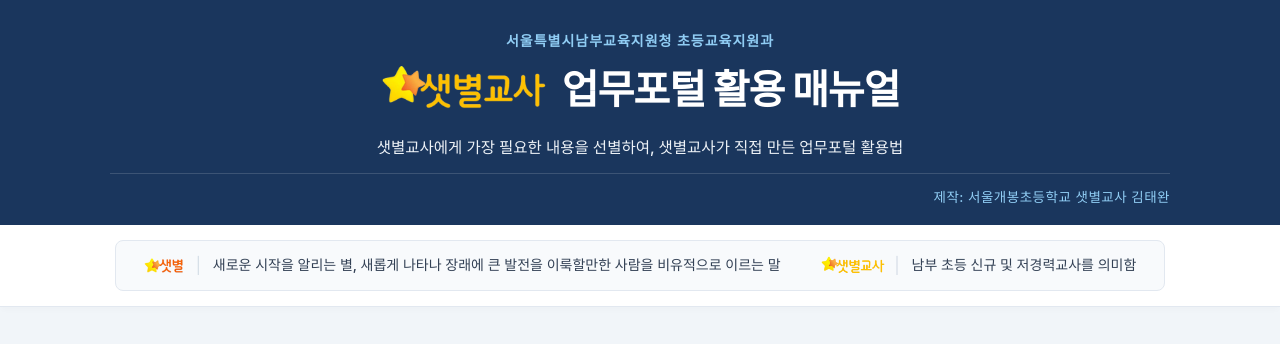
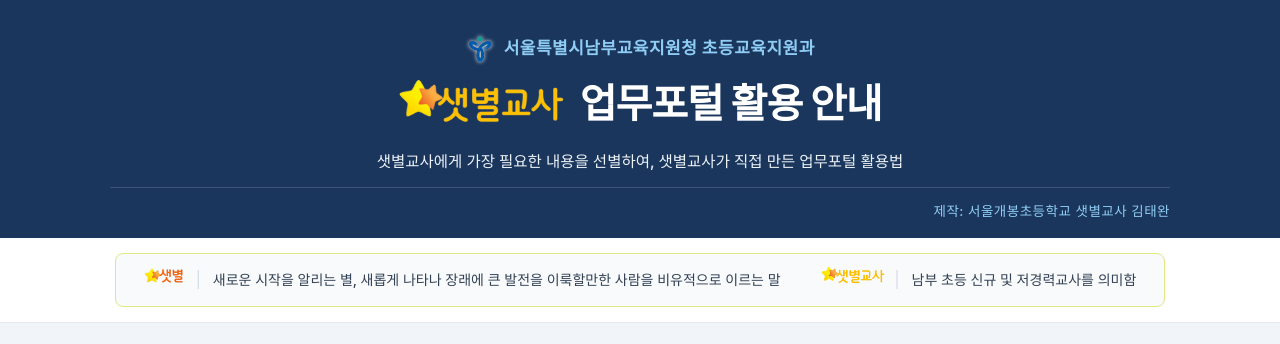
Before and after one commit to kalapui36/nambu, a plain HTML site: page index.html in a window 1280 px wide. Shown: the top 344 px of the page. Drawn offline with Linux system fonts and the light colour scheme; a web font is replaced by a local one.

Commit message:
Update index.html

```diff
--- a/index.html
+++ b/index.html
@@ -4,7 +4,7 @@
     <meta charset="UTF-8">
     <meta name="viewport" content="width=device-width, initial-scale=1.0">
     <meta name="robots" content="noindex, nofollow">
-    <title>샛별교사 업무포털 활용 매뉴얼</title>
+    <title>샛별교사 업무포털 활용 안내</title>
 
     <link rel="stylesheet" as="style" crossorigin href="https://cdn.jsdelivr.net/gh/orioncactus/pretendard@v1.3.9/dist/web/static/pretendard.min.css" />
 
@@ -22,10 +22,11 @@
             line-height: 1.6;
         }
 
-        /* [Header] 파란색 메인 영역 */
+        /* [Header] */
         header {
             background-color: #1a365d;
-            padding: 30px 25px 15px;
+            padding: 35px 25px 15px;
+            box-shadow: 0 4px 10px rgba(0,0,0,0.1);
         }
 
         .header-inner {
@@ -33,14 +34,26 @@
             margin: 0 auto;
         }
 
-        /* 1. 기관명 */
+        /* 1. 최상단 기관명 영역 */
+        .agency-area {
+            display: flex;
+            align-items: center;
+            justify-content: center;
+            gap: 10px;
+            margin-bottom: 15px;
+        }
+
+        .emblem {
+            height: 28px;
+            width: auto;
+            filter: drop-shadow(0 0 2px rgba(255, 255, 255, 0.9));
+        }
+
         .agency-text {
-            text-align: center;
             color: #90cdf4;
-            font-size: 14px;
-            font-weight: 600;
-            letter-spacing: 1px;
-            margin-bottom: 12px;
+            font-size: 17px;
+            font-weight: 700;
+            letter-spacing: 0.5px;
         }
 
         /* [Header Title] */
@@ -79,7 +92,7 @@
         /* 2. 제작자 영역 */
         .author-box {
             border-top: 1px solid rgba(255, 255, 255, 0.15);
-            padding-top: 10px; /* 15px -> 10px로 축소 */
+            padding-top: 10px;
             text-align: right;
         }
 
@@ -90,12 +103,11 @@
             letter-spacing: 0.5px;
         }
 
-        /* 3. 정의 영역 */
+        /* 3. 정의 영역: 얇은 가로 띠 */
         .definition-wrapper {
             background-color: #ffffff;
             padding: 15px 20px;
             border-bottom: 1px solid #e2e8f0;
-            box-shadow: 0 4px 6px -1px rgba(0, 0, 0, 0.02);
         }
 
         .definition-box {
@@ -109,7 +121,7 @@
             justify-content: center;
             align-items: center;
             gap: 40px;
-            border: 1px solid #e2e8f0;
+            border: 1px solid #e2e880;
         }
 
         .def-row {
@@ -121,7 +133,6 @@
             height: 20px;
             width: auto;
             margin-right: -2px;
-            display: block;
         }
 
         .def-divider {
@@ -138,7 +149,7 @@
             word-break: keep-all;
         }
 
-        /* [Container] 매뉴얼 카드 그리드 */
+        /* [Container] */
         .container {
             max-width: 1240px;
             margin: 40px auto 60px;
@@ -182,20 +193,6 @@
             transition: transform 0.4s ease;
         }
 
-        .manual-card:hover .card-image-wrap img {
-            transform: scale(1.08);
-        }
-
-        .no-image {
-            display: flex;
-            align-items: center;
-            justify-content: center;
-            height: 100%;
-            color: #94a3b8;
-            font-size: 14px;
-            background-color: #f1f5f9;
-        }
-
         .card-content {
             padding: 24px;
             flex-grow: 1;
@@ -236,11 +233,6 @@
         .card-action::after {
             content: '→';
             margin-left: 6px;
-            transition: transform 0.3s ease;
-        }
-
-        .manual-card:hover .card-action::after {
-            transform: translateX(5px);
         }
 
         /* [Footer] */
@@ -257,7 +249,6 @@
             width: auto;
         }
 
-        /* 모바일 대응 */
         @media (max-width: 950px) {
             .definition-box {
                 flex-direction: column;
@@ -284,11 +275,14 @@
 
     <header>
         <div class="header-inner">
-            <div class="agency-text">서울특별시남부교육지원청 초등교육지원과</div>
+            <div class="agency-area">
+                <img src="emblem.png" alt="엠블럼" class="emblem">
+                <span class="agency-text">서울특별시남부교육지원청 초등교육지원과</span>
+            </div>
 
             <div class="title-area">
                 <img src="logo_sb_text.png" alt="샛별교사 로고">
-                <h1 class="main-title">업무포털 활용 매뉴얼</h1>
+                <h1 class="main-title">업무포털 활용 안내</h1>
             </div>
 
             <p class="header-desc">샛별교사에게 가장 필요한 내용을 선별하여, 샛별교사가 직접 만든 업무포털 활용법</p>
```
